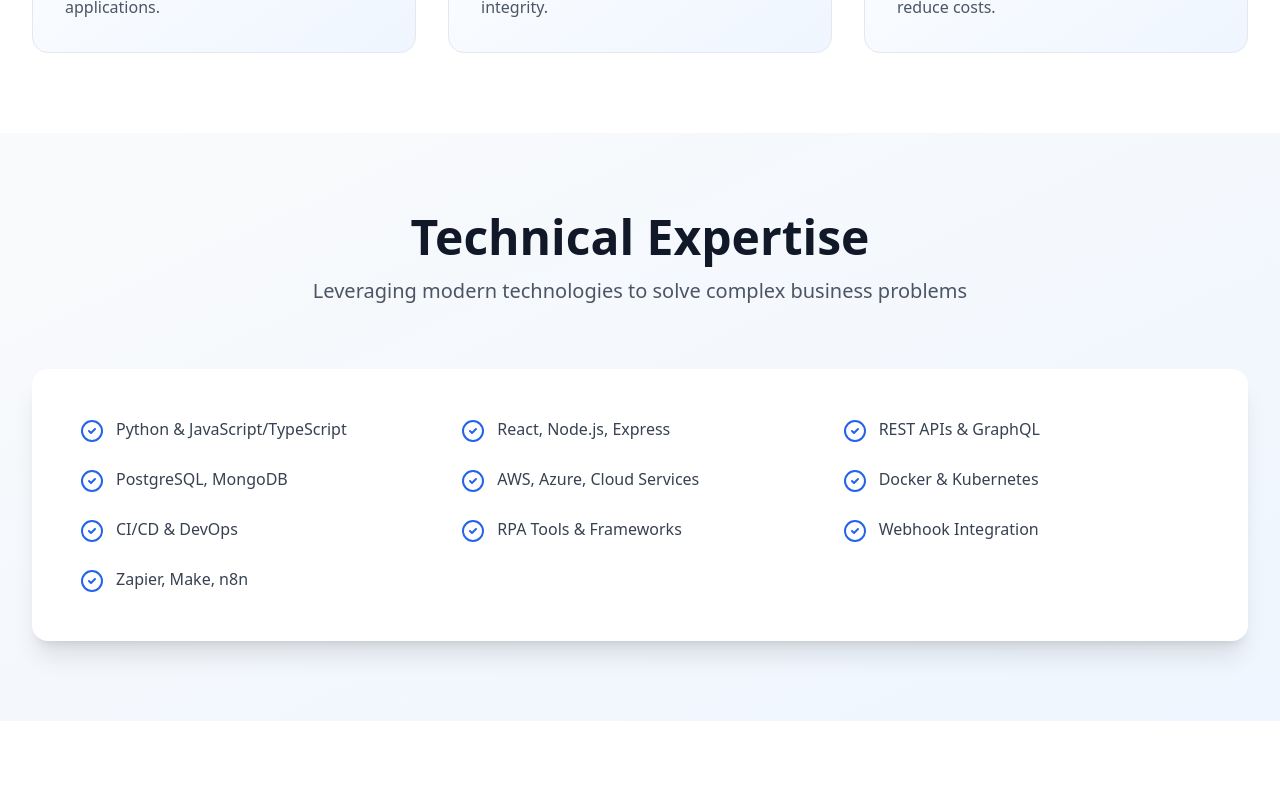
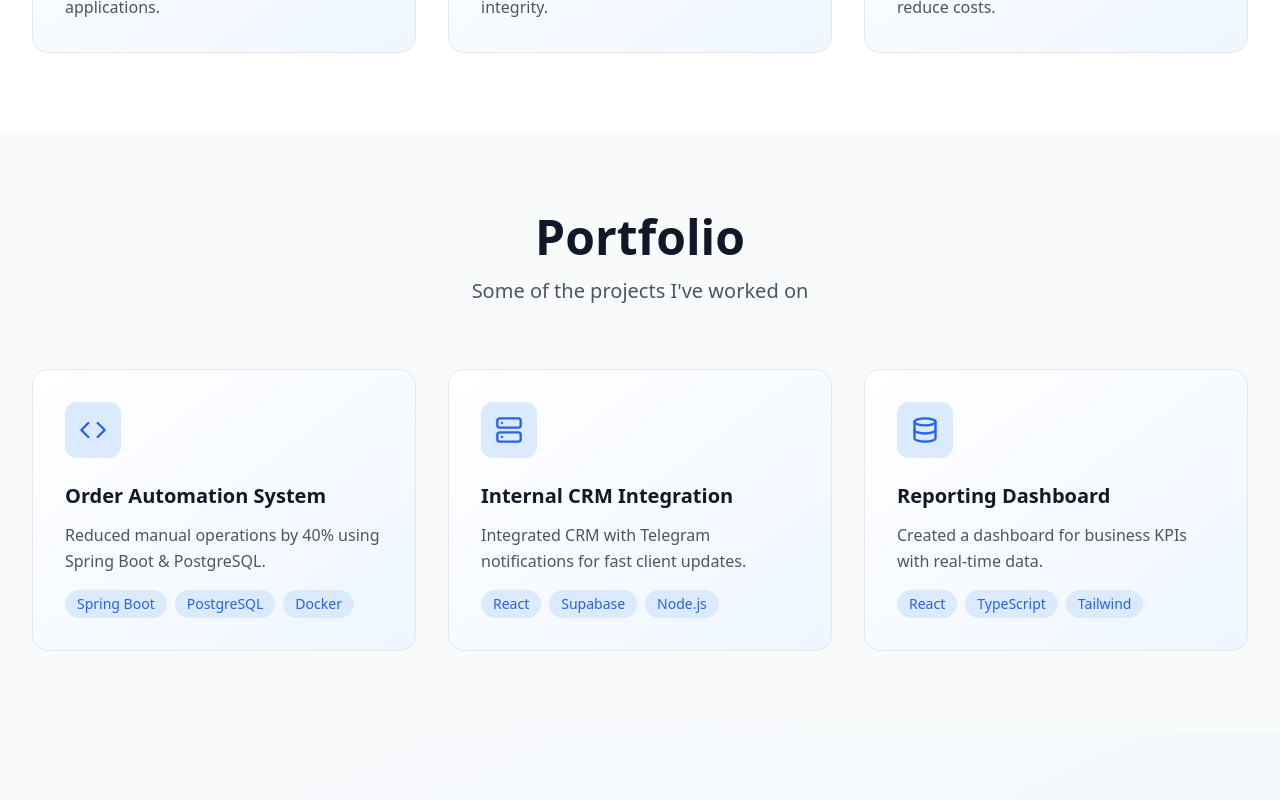
Before and after one commit to ansvir/antonsvirepe-landing, a React (Vite) app: page / in a window 1280 px wide. Shown: the part 1500-2300 px from the top of the page. Built offline with nearby package versions, Linux system fonts and the light colour scheme; no server answers.

Commit message:
Initial change commit

```diff
--- a/package.json
+++ b/package.json
@@ -14,7 +14,8 @@
     "@supabase/supabase-js": "^2.57.4",
     "lucide-react": "^0.344.0",
     "react": "^18.3.1",
-    "react-dom": "^18.3.1"
+    "react-dom": "^18.3.1",
+    "supabase": "^2.54.11"
   },
   "devDependencies": {
     "@eslint/js": "^9.9.1",
--- a/src/App.tsx
+++ b/src/App.tsx
@@ -1,4 +1,4 @@
-import { useState } from 'react';
+import {useState} from 'react';
 import Header from './components/Header';
 import Hero from './components/Hero';
 import Services from './components/Services';
@@ -7,8 +7,9 @@ import Process from './components/Process';
 import CTA from './components/CTA';
 import Contact from './components/Contact';
 import Footer from './components/Footer';
-import { translations } from './translations';
-import { Language } from './types';
+import {translations} from './translations';
+import {Language} from './types';
+import Portfolio from "./components/Portfolio.tsx";
 
 export default function App() {
     const [language, setLanguage] = useState<Language>('en');
@@ -16,14 +17,15 @@ export default function App() {
 
     return (
         <div className="min-h-screen">
-      <Header t={t} language={language} onLanguageChange={setLanguage} />
-      <Hero t={t} />
-      <Services t={t} />
-      <Expertise t={t} />
-      <Process t={t} />
-      <CTA t={t} />
-      <Contact t={t} />
-      <Footer language={language} />
+            <Header t={t} language={language} onLanguageChange={setLanguage}/>
+            <Hero t={t}/>
+            <Services t={t}/>
+            <Portfolio t={t}/>
+            <Expertise t={t}/>
+            <Process t={t}/>
+            <CTA t={t}/>
+            <Contact t={t}/>
+            <Footer language={language}/>
         </div>
     );
 }
--- a/src/components/Header.tsx
+++ b/src/components/Header.tsx
@@ -23,7 +23,7 @@ export default function Header({ t, language, onLanguageChange }: HeaderProps) {
         <div className="flex justify-between items-center h-16">
           <div className="flex-shrink-0">
             <span className="text-2xl font-bold bg-gradient-to-r from-blue-600 to-cyan-600 bg-clip-text text-transparent">
-              {language === 'en' ? 'Portfolio' : 'Портфолио'}
+              {language === 'en' ? 'Anton Svirepa' : 'Антон Свирепа'}
             </span>
           </div>
 
--- a/src/components/Hero.tsx
+++ b/src/components/Hero.tsx
@@ -49,7 +49,7 @@ export default function Hero({ t }: HeroProps) {
 
           <div className="mt-20 grid grid-cols-1 sm:grid-cols-3 gap-8">
             <div className="bg-white rounded-xl p-6 shadow-md">
-              <div className="text-4xl font-bold text-blue-600 mb-2">50+</div>
+              <div className="text-4xl font-bold text-blue-600 mb-2">10+</div>
               <div className="text-gray-600 font-medium">{t.stats.projects}</div>
             </div>
             <div className="bg-white rounded-xl p-6 shadow-md">
--- /dev/null
+++ b/src/components/Portfolio.tsx
@@ -0,0 +1,59 @@
+import { Code, Server, Database, Terminal } from 'lucide-react';
+import { Translation } from '../types';
+
+interface PortfolioProps {
+    t: Translation;
+}
+
+const icons = [Code, Server, Database, Terminal];
+
+export default function Portfolio({ t }: PortfolioProps) {
+    return (
+        <section id="portfolio" className="py-20 bg-gray-50">
+            <div className="max-w-7xl mx-auto px-4 sm:px-6 lg:px-8">
+                <div className="text-center mb-16">
+                    <h2 className="text-4xl sm:text-5xl font-bold text-gray-900 mb-4">
+                        {t.portfolio.title}
+                    </h2>
+                    <p className="text-xl text-gray-600 max-w-3xl mx-auto">
+                        {t.portfolio.subtitle}
+                    </p>
+                </div>
+
+                <div className="grid grid-cols-1 md:grid-cols-2 lg:grid-cols-3 gap-8">
+                    {t.portfolio.projects.map((project, index) => {
+                        const Icon = icons[index % icons.length]; // чтобы иконки повторялись
+                        return (
+                            <div
+                                key={index}
+                                className="group bg-gradient-to-br from-white to-blue-50 rounded-2xl p-8 border border-gray-200 hover:border-blue-300 transition-all hover:shadow-xl"
+                            >
+                                <div className="bg-blue-100 w-14 h-14 rounded-xl flex items-center justify-center mb-6 group-hover:bg-blue-600 transition-colors">
+                                    <Icon className="w-7 h-7 text-blue-600 group-hover:text-white transition-colors" />
+                                </div>
+                                <h3 className="text-xl font-bold text-gray-900 mb-3">
+                                    {project.title}
+                                </h3>
+                                <p className="text-gray-600 leading-relaxed mb-4">
+                                    {project.description}
+                                </p>
+                                {project.tech && (
+                                    <div className="flex flex-wrap gap-2">
+                                        {project.tech.map((tech, idx) => (
+                                            <span
+                                                key={idx}
+                                                className="bg-blue-100 text-blue-600 px-3 py-1 rounded-full text-sm font-medium"
+                                            >
+                        {tech}
+                      </span>
+                                        ))}
+                                    </div>
+                                )}
+                            </div>
+                        );
+                    })}
+                </div>
+            </div>
+        </section>
+    );
+}
--- a/src/translations.ts
+++ b/src/translations.ts
@@ -50,6 +50,27 @@ export const translations: Record<'en' | 'ru', Translation> = {
           description: 'Upgrade outdated systems with modern technologies to improve efficiency and reduce costs.',
         },
       ],
+    },
+    portfolio: {
+      title: "Portfolio",
+      subtitle: "Some of the projects I've worked on",
+      projects: [
+        {
+          title: "Order Automation System",
+          description: "Reduced manual operations by 40% using Spring Boot & PostgreSQL.",
+          tech: ["Spring Boot", "PostgreSQL", "Docker"]
+        },
+        {
+          title: "Internal CRM Integration",
+          description: "Integrated CRM with Telegram notifications for fast client updates.",
+          tech: ["React", "Supabase", "Node.js"]
+        },
+        {
+          title: "Reporting Dashboard",
+          description: "Created a dashboard for business KPIs with real-time data.",
+          tech: ["React", "TypeScript", "Tailwind"]
+        }
+      ]
     },
     expertise: {
       title: 'Technical Expertise',
@@ -182,6 +203,27 @@ export const translations: Record<'en' | 'ru', Translation> = {
         },
       ],
     },
+    portfolio: {
+      title: "Портфолио",
+      subtitle: "Некоторые проекты, над которыми я работал",
+      projects: [
+        {
+          title: "Система автоматизации заказов",
+          description: "Сократил ручные операции на 40% с помощью Spring Boot и PostgreSQL.",
+          tech: ["Spring Boot", "PostgreSQL", "Docker"]
+        },
+        {
+          title: "Интеграция CRM",
+          description: "Связал CRM с уведомлениями в Telegram для быстрого обновления клиентов.",
+          tech: ["React", "Supabase", "Node.js"]
+        },
+        {
+          title: "Дашборд отчётности",
+          description: "Создал дашборд для бизнес KPI с данными в реальном времени.",
+          tech: ["React", "TypeScript", "Tailwind"]
+        }
+      ]
+    },
     expertise: {
       title: 'Техническая экспертиза',
       subtitle: 'Использование современных технологий для решения сложных бизнес-задач',
--- a/src/types.ts
+++ b/src/types.ts
@@ -28,6 +28,15 @@ export interface Translation {
       description: string;
     }[];
   };
+  portfolio: {
+    title: string;
+    subtitle: string;
+    projects: {
+      title: string;
+      description: string;
+      tech: string[]
+    }[]
+  }
   expertise: {
     title: string;
     subtitle: string;
```
Also changed, not shown: 1 other file (tests, documents, lock files or other folders). Lines whose indentation alone changed are shown as unchanged.
